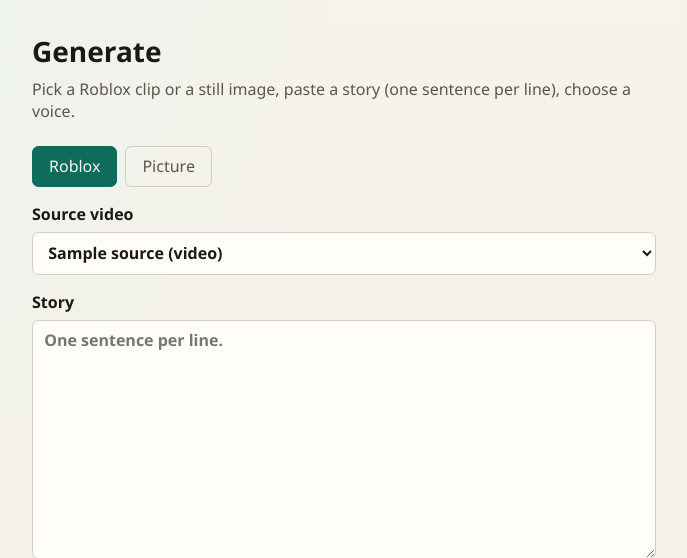
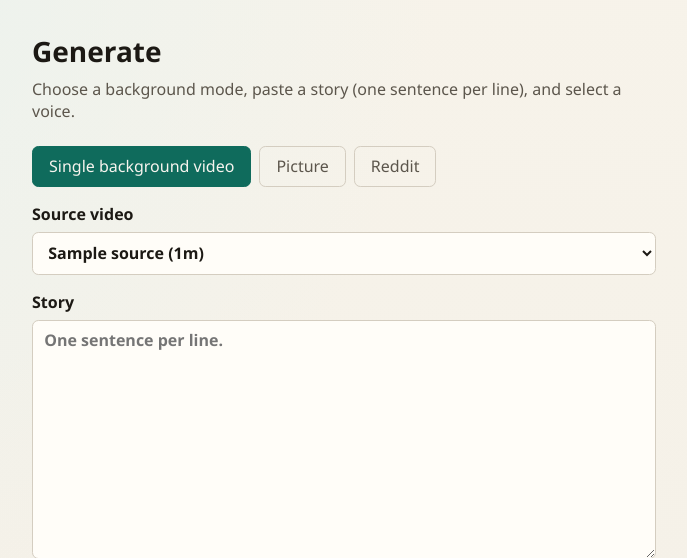
Before and after one commit to gonereng/viral-roblox, a FastAPI app: template src/roblox_viral/web/templates/generate.html in a window 1280 px wide. Shown: the part 75-633 px from the top of the page, without its empty margins (296-983 px from the left). Run offline with FastAPI, Linux system fonts and the light colour scheme; the template is opened without the code that fills it: most values are stand-ins (such as "Sample title", 1, 10 or a date in 2020); parts of the project's set-up code (start-up, migrations or seed data) failed here and were passed over.

Commit message:
feat(web): Generate tabs for Single, Picture, and Reddit
Co-authored-by: Cursor <cursoragent@cursor.com>

```diff
--- a/src/roblox_viral/web/static/app.js
+++ b/src/roblox_viral/web/static/app.js
@@ -69,14 +69,15 @@
   }
 
   const generateBtn = document.getElementById("generate-btn");
-  const tabRoblox = document.getElementById("tab-roblox");
-  const tabPicture = document.getElementById("tab-picture");
-  const robloxBlock = document.getElementById("roblox-source-block");
+  const modeTabs = [...form.querySelectorAll('[role="tab"][data-mode]')];
+  const singleBlock = document.getElementById("single-source-block");
   const pictureBlock = document.getElementById("picture-source-block");
+  const redditBlock = document.getElementById("reddit-source-block");
   const sourceSelect = document.getElementById("source_name");
   const imageSelect = document.getElementById("image_name");
   const kenBurnsEl = document.getElementById("ken_burns");
-  let currentMode = "roblox";
+  const hasVideos = form.dataset.hasVideos === "true";
+  let currentMode = "single";
   function imageSelectHasValue() {
     return Boolean(imageSelect && imageSelect.value);
   }
@@ -84,6 +85,8 @@
     if (!generateBtn) return;
     if (currentMode === "picture") {
       generateBtn.disabled = !imageSelectHasValue();
+    } else if (currentMode === "reddit") {
+      generateBtn.disabled = !hasVideos;
     } else {
       generateBtn.disabled = !(sourceSelect && sourceSelect.value);
     }
@@ -91,15 +94,36 @@
   function setMode(mode) {
     currentMode = mode;
     const isPicture = mode === "picture";
-    if (robloxBlock) robloxBlock.hidden = isPicture;
+    if (singleBlock) singleBlock.hidden = mode !== "single";
     if (pictureBlock) pictureBlock.hidden = !isPicture;
+    if (redditBlock) redditBlock.hidden = mode !== "reddit";
     if (videoSpeedField) videoSpeedField.hidden = isPicture;
-    if (tabRoblox) tabRoblox.setAttribute("aria-selected", isPicture ? "false" : "true");
-    if (tabPicture) tabPicture.setAttribute("aria-selected", isPicture ? "true" : "false");
+    for (const tab of modeTabs) {
+      const selected = tab.dataset.mode === mode;
+      tab.setAttribute("aria-selected", String(selected));
+      tab.tabIndex = selected ? 0 : -1;
+    }
     syncGenerateEnabled();
   }
-  if (tabRoblox) tabRoblox.addEventListener("click", () => setMode("roblox"));
-  if (tabPicture) tabPicture.addEventListener("click", () => setMode("picture"));
+  for (const tab of modeTabs) {
+    tab.addEventListener("click", () => setMode(tab.dataset.mode));
+    tab.addEventListener("keydown", (event) => {
+      const currentIndex = modeTabs.indexOf(tab);
+      let nextIndex;
+      if (event.key === "ArrowRight") nextIndex = (currentIndex + 1) % modeTabs.length;
+      if (event.key === "ArrowLeft") nextIndex = (currentIndex - 1 + modeTabs.length) % modeTabs.length;
+      if (event.key === "Home") nextIndex = 0;
+      if (event.key === "End") nextIndex = modeTabs.length - 1;
+      if (nextIndex === undefined) return;
+      event.preventDefault();
+      const nextTab = modeTabs[nextIndex];
+      setMode(nextTab.dataset.mode);
+      nextTab.focus();
+    });
+  }
+  if (sourceSelect) sourceSelect.addEventListener("change", syncGenerateEnabled);
+  if (imageSelect) imageSelect.addEventListener("change", syncGenerateEnabled);
+  syncGenerateEnabled();
 
   const statusEl = document.getElementById("status");
   const errorEl = document.getElementById("error");
@@ -180,7 +204,7 @@
     setStatus(job.status);
     if (job.status === "done") {
       stopPolling();
-      generateBtn.disabled = false;
+      syncGenerateEnabled();
       if (job.output_name) {
         showResult(job.output_name);
       }
@@ -188,7 +212,7 @@
     }
     if (job.status === "error") {
       stopPolling();
-      generateBtn.disabled = false;
+      syncGenerateEnabled();
       showError(job.error || "Render failed");
     }
   }
@@ -205,7 +229,9 @@
       source_name:
         currentMode === "picture"
           ? document.getElementById("image_name").value
-          : document.getElementById("source_name").value,
+          : currentMode === "single"
+            ? document.getElementById("source_name").value
+            : "",
       story: document.getElementById("story").value,
       voice: document.getElementById("voice").value,
       pitch: Number(document.getElementById("pitch").value),
@@ -230,13 +256,13 @@
       });
       const body = await res.json().catch(() => ({}));
       if (res.status === 409) {
-        generateBtn.disabled = false;
+        syncGenerateEnabled();
         setStatus("busy");
         showError(body.detail || "A job is already in progress");
         return;
       }
       if (!res.ok) {
-        generateBtn.disabled = false;
+        syncGenerateEnabled();
         setStatus("error");
         showError(body.detail || `Create failed (${res.status})`);
         return;
@@ -245,13 +271,13 @@
       pollTimer = setInterval(() => {
         pollJob(body.id).catch((err) => {
           stopPolling();
-          generateBtn.disabled = false;
+          syncGenerateEnabled();
           showError(err.message || String(err));
         });
       }, 1000);
       await pollJob(body.id);
     } catch (err) {
-      generateBtn.disabled = false;
+      syncGenerateEnabled();
       setStatus("error");
       showError(err.message || String(err));
     }
--- a/src/roblox_viral/web/templates/generate.html
+++ b/src/roblox_viral/web/templates/generate.html
@@ -1,16 +1,17 @@
 {% extends "base.html" %}
-{% block title %}Generate — Roblox Viral{% endblock %}
+{% block title %}Generate — Viral Studio{% endblock %}
 {% block content %}
   <h1>Generate</h1>
-  <p class="lede">Pick a Roblox clip or a still image, paste a story (one sentence per line), choose a voice.</p>
+  <p class="lede">Choose a background mode, paste a story (one sentence per line), and select a voice.</p>
 
-  <form id="generate-form" class="generate-form">
-    <div class="mode-tabs" role="tablist">
-      <button type="button" role="tab" id="tab-roblox" data-mode="roblox" aria-selected="true">Roblox</button>
-      <button type="button" role="tab" id="tab-picture" data-mode="picture" aria-selected="false">Picture</button>
+  <form id="generate-form" class="generate-form" data-has-videos="{{ 'true' if has_videos else 'false' }}">
+    <div class="mode-tabs" role="tablist" aria-label="Background mode">
+      <button type="button" role="tab" id="tab-single" data-mode="single" aria-controls="single-source-block" aria-selected="true" tabindex="0">Single background video</button>
+      <button type="button" role="tab" id="tab-picture" data-mode="picture" aria-controls="picture-source-block" aria-selected="false" tabindex="-1">Picture</button>
+      <button type="button" role="tab" id="tab-reddit" data-mode="reddit" aria-controls="reddit-source-block" aria-selected="false" tabindex="-1">Reddit</button>
     </div>
 
-    <div id="roblox-source-block">
+    <div id="single-source-block" role="tabpanel" aria-labelledby="tab-single">
       <label>
         Source video
         <select id="source_name" name="source_name">
@@ -18,14 +19,14 @@
           <option value="" disabled selected>No sources — upload in Library</option>
           {% else %}
           {% for s in sources %}
-          <option value="{{ s.name }}">{{ s.name }} {% if s.kind == "slice" %}(1m){% else %}(video){% endif %}</option>
+          <option value="{{ s.name }}">{{ s.name }} (1m)</option>
           {% endfor %}
           {% endif %}
         </select>
       </label>
     </div>
 
-    <div id="picture-source-block" hidden>
+    <div id="picture-source-block" role="tabpanel" aria-labelledby="tab-picture" hidden>
       <label>
         Source image
         <select id="image_name" name="image_name">
@@ -42,6 +43,10 @@
         <input id="ken_burns" name="ken_burns" type="checkbox">
         Ken Burns (slow zoom-in)
       </label>
+    </div>
+
+    <div id="reddit-source-block" role="tabpanel" aria-labelledby="tab-reddit" hidden>
+      <p>Uses random clips from Library → Videos</p>
     </div>
 
     <label>
```
Also changed, not shown: tests/web/test_api.py (+16 -5 lines), .superpowers/sdd/gsr-task-6-report.md (added).
